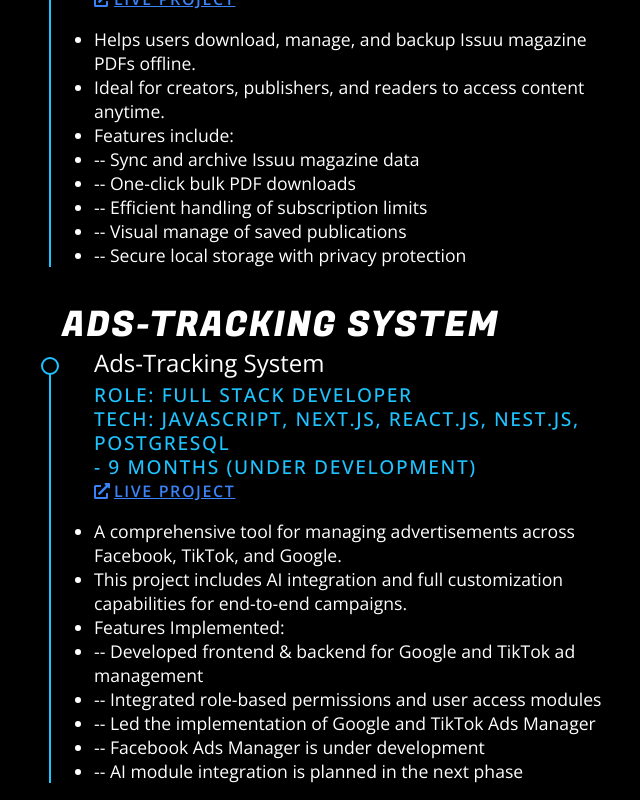
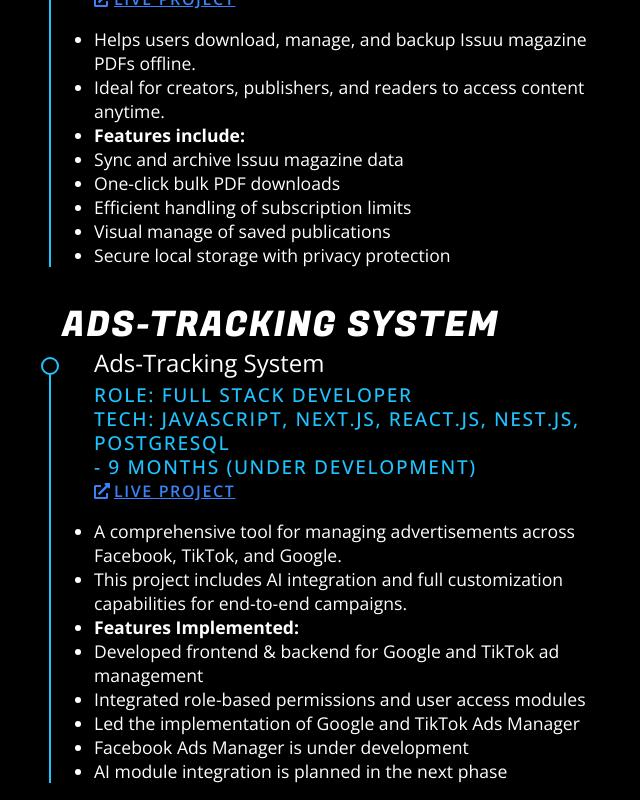
Before and after one commit to Dilipdabhi2003/personal-portfolio, a React (Vite) app: page / in a window 1280 px wide. Shown: the part 3220-4020 px from the top of the page, without its empty margins (594-1234 px from the left). Built offline with nearby package versions, Linux system fonts and the light colour scheme.

Commit message:
Update projects-section.tsx

```diff
--- a/src/sections/projects-section.tsx
+++ b/src/sections/projects-section.tsx
@@ -15,12 +15,12 @@
           <ul>
             <li>Helps users download, manage, and backup Issuu magazine PDFs offline.</li>
             <li>Ideal for creators, publishers, and readers to access content anytime.</li>
-						<li>Features include:</li>
-						<li>-- Sync and archive Issuu magazine data</li>
-						<li>-- One-click bulk PDF downloads</li>
-						<li>-- Efficient handling of subscription limits</li>
-						<li>-- Visual manage of saved publications</li>
-						<li>-- Secure local storage with privacy protection</li>
+            <li className="no-bullet"><strong>Features include:</strong></li>
+            <li>Sync and archive Issuu magazine data</li>
+            <li>One-click bulk PDF downloads</li>
+            <li>Efficient handling of subscription limits</li>
+            <li>Visual manage of saved publications</li>
+            <li>Secure local storage with privacy protection</li>
           </ul>
         ),
       },
@@ -39,31 +39,24 @@
           <ul>
             <li>A comprehensive tool for managing advertisements across Facebook, TikTok, and Google.</li>
             <li>This project includes AI integration and full customization capabilities for end-to-end campaigns.</li>
-						<li>Features Implemented:</li>
-						<li>-- Developed frontend & backend for Google and TikTok ad management</li>
-						<li>-- Integrated role-based permissions and user access modules</li>
-						<li>-- Led the implementation of Google and TikTok Ads Manager</li>
-						<li>-- Facebook Ads Manager is under development</li>
-						<li>-- AI module integration is planned in the next phase</li>
+            <li className="no-bullet"><strong>Features Implemented:</strong></li>
+            <li>Developed frontend & backend for Google and TikTok ad management</li>
+            <li>Integrated role-based permissions and user access modules</li>
+            <li>Led the implementation of Google and TikTok Ads Manager</li>
+            <li>Facebook Ads Manager is under development</li>
+            <li>AI module integration is planned in the next phase</li>
           </ul>
         ),
       },
     ],
   },
-
 ];
 
 export const ProjectsSection = () => {
   return (
-		<section
-			className='about-me container'
-			id='projects'
-		>
+    <section className='about-me container' id='projects'>
       <div>
-				<SectionTitle
-					title='My'
-					subTitle='PROJECTS'
-				/>
+        <SectionTitle title='My' subTitle='PROJECTS' />
       </div>
       <div>
         {projects.map(({ items, title }, idx) => (
@@ -73,15 +66,9 @@
               <div className='timeline-list' key={idx}>
                 <div className='timeline-item'>
                   <p className='designation'>{title}</p>
-									<p className='place'>
-										Role: {role}
-									</p>
-									<p className='place'>
-										Tech: {techStack}
-									</p>
-									<p className='place'>
-										- {timePeriod}
-									</p>
+                  <p className='place'>Role: {role}</p>
+                  <p className='place'>Tech: {techStack}</p>
+                  <p className='place'>- {timePeriod}</p>
                   {link && (
                     <p className='place'>
                       <a
```
Lines whose indentation alone changed are shown as unchanged.
